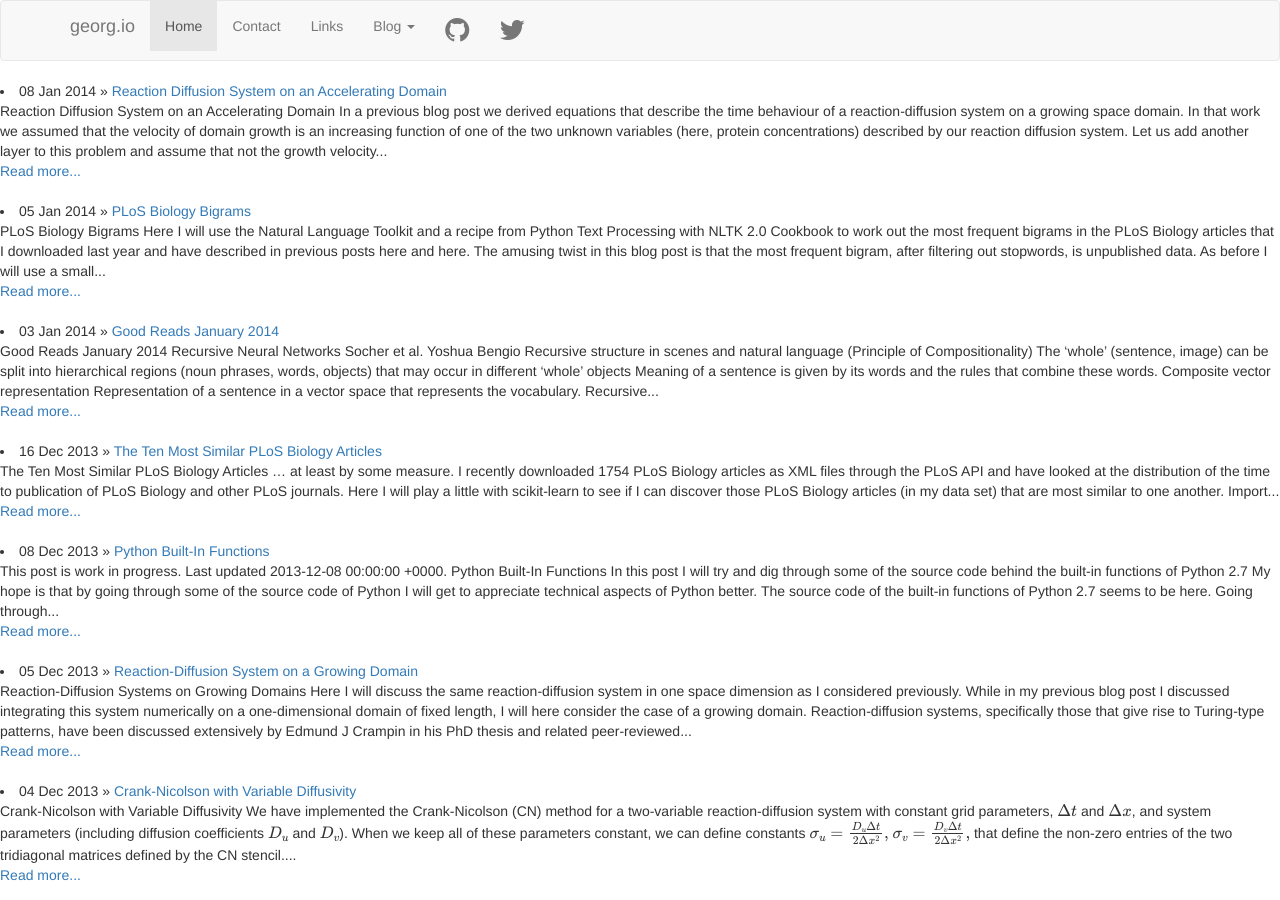
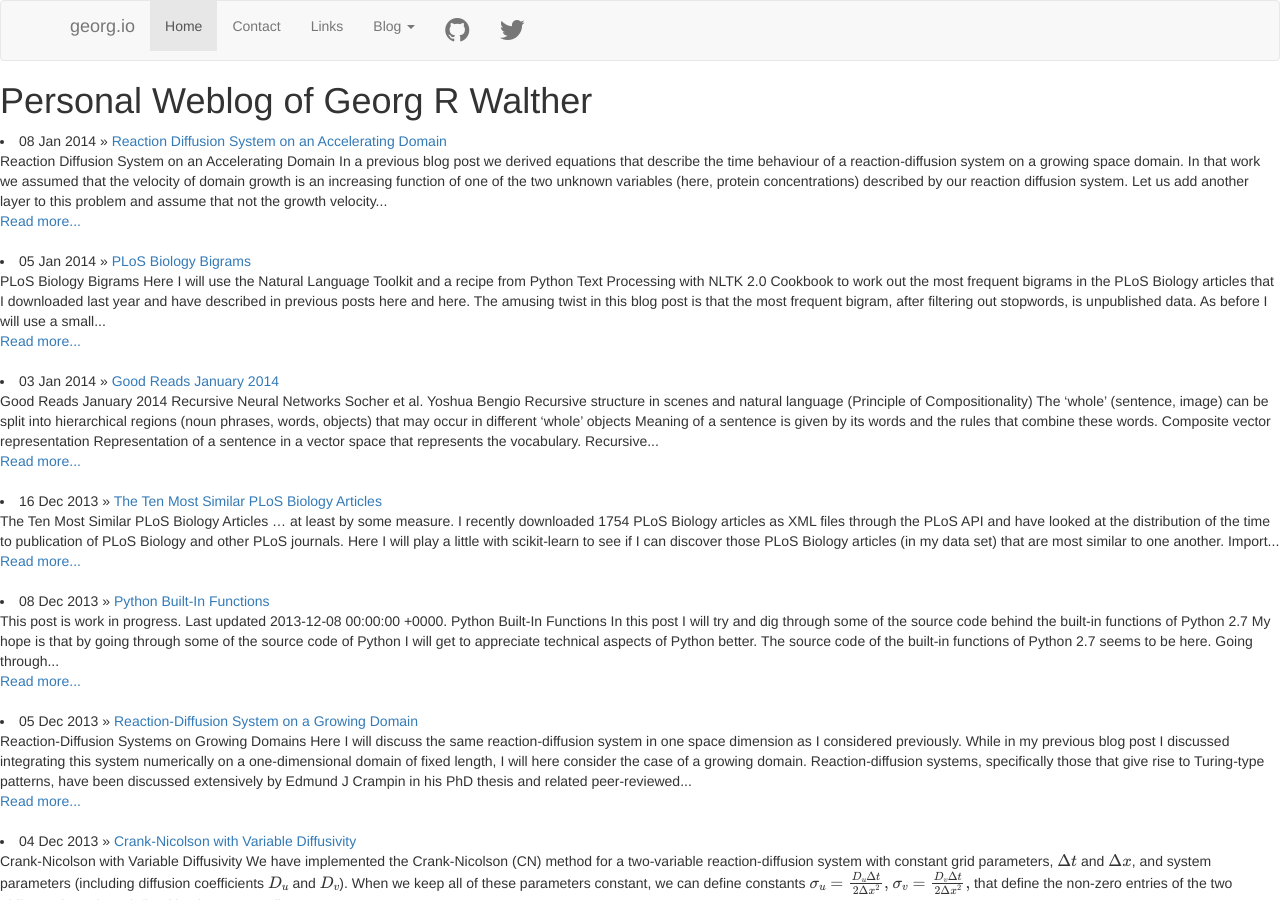
Before and after one commit to waltherg/backup.waltherg.github.io, a Jekyll site: the page built from index.html, in a window 1280 px wide and 900 px high. Built offline with Jekyll 4.4.1, drawn with Linux system fonts in a browser that asks for light colours; nearby versions of some CDN libraries; formulas are drawn with MathJax 3; comment, search, counter and statistics services are not loaded.

Commit message:
add <h1> tag on main page

```diff
--- a/index.html
+++ b/index.html
@@ -2,6 +2,7 @@
 layout: default
 title: georg.io
 ---
+<h1>Personal Weblog of Georg R Walther</h1>
 
 {% for post in site.posts %}
 <li><span>{{ post.date | date_to_string }}</span> &raquo; <a href="{{ BASE_PATH }}{{ post.url }}">{{ post.title }}</a></li>
```
